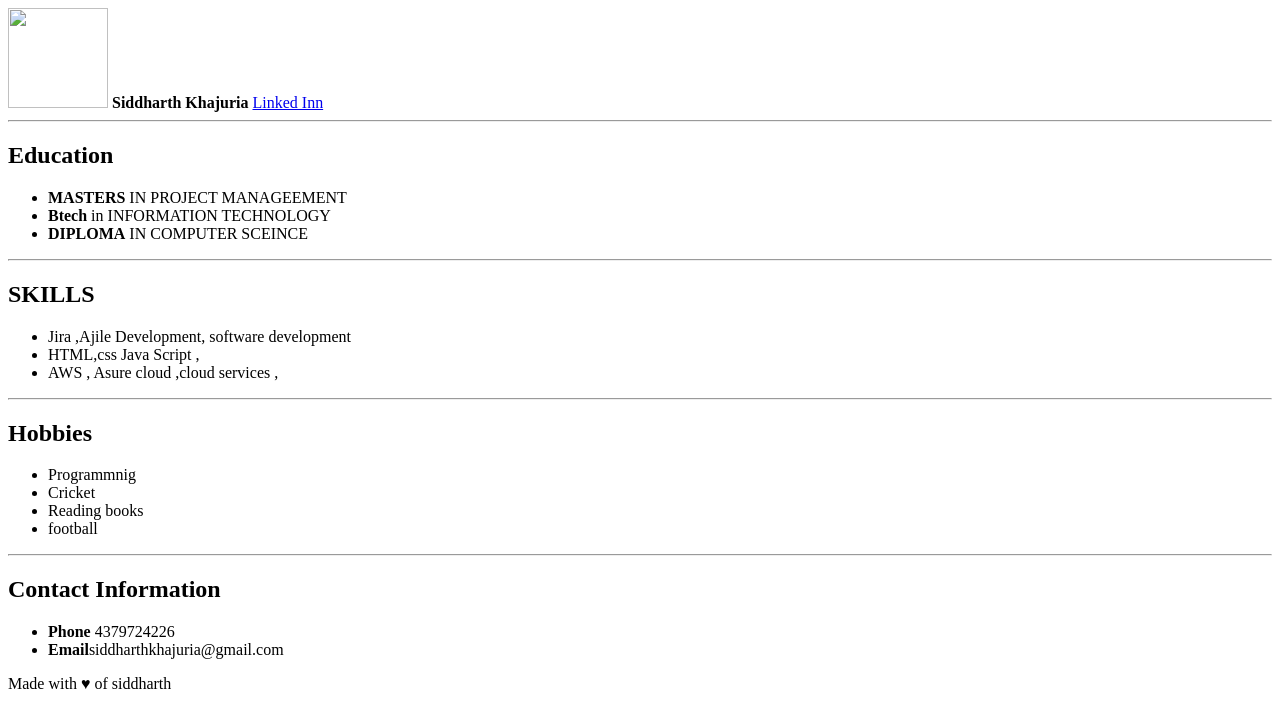
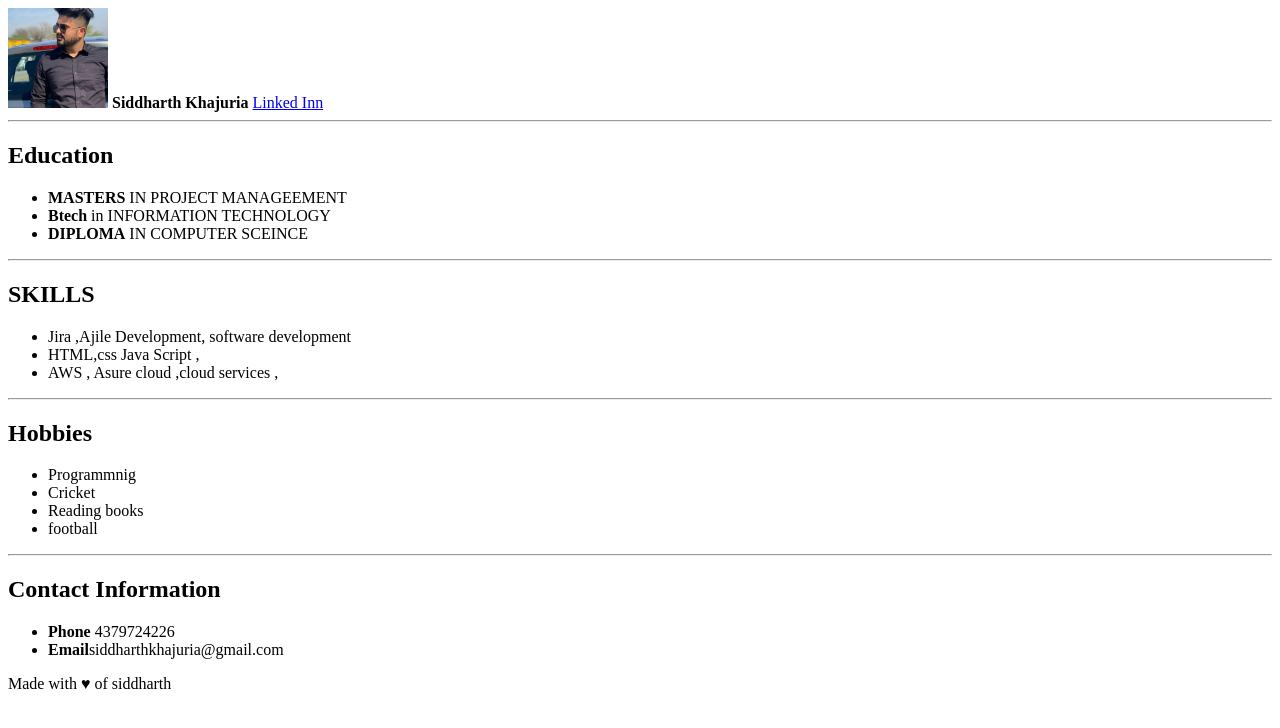
Before and after one commit to Siddharth1003199/project2, a plain HTML site: page Index.html in a window 1280 px wide. Drawn offline with Linux system fonts and the light colour scheme.

Commit message:
Update Index.html

```diff
--- a/Index.html
+++ b/Index.html
@@ -8,7 +8,7 @@
 <body>
 <header>
     <div>
-    <img src="" height="100px" width="100px"
+    <img src="Sid.JPG" height="100px" width="100px"
 
          <h1> <b>Siddharth Khajuria</b></h1>
     <a href="https://www.linkedin.com/public-profile/settings?trk=d_flagship3_profile_self_view_public_profile"> Linked Inn</a>
```
